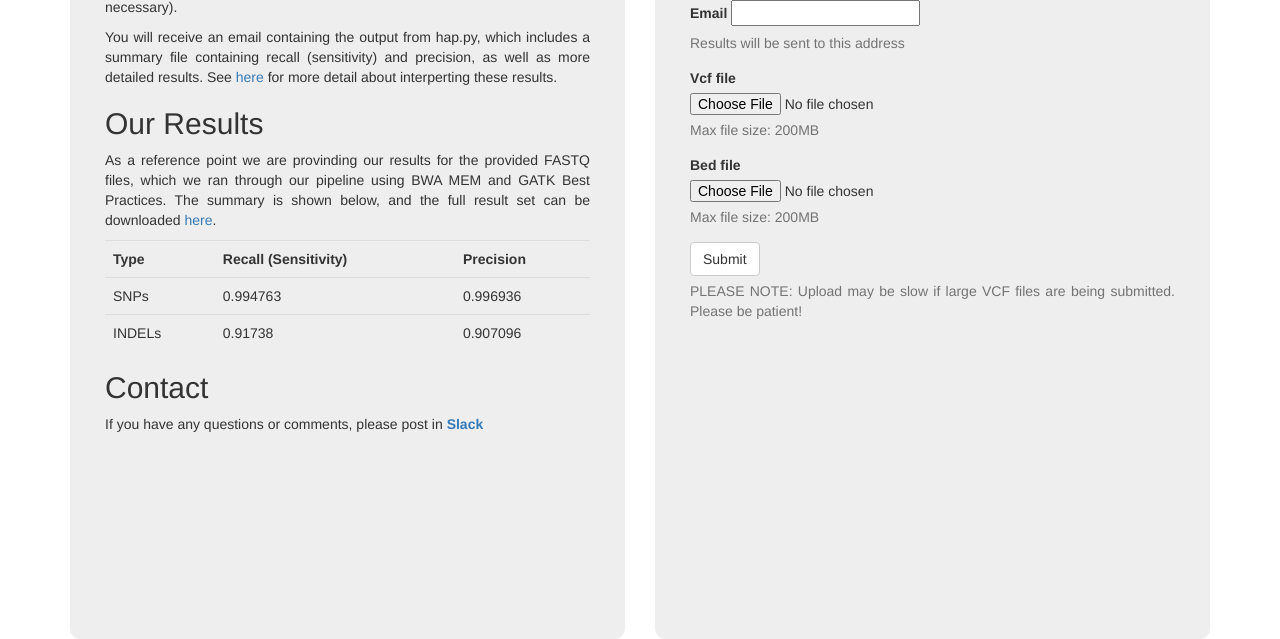
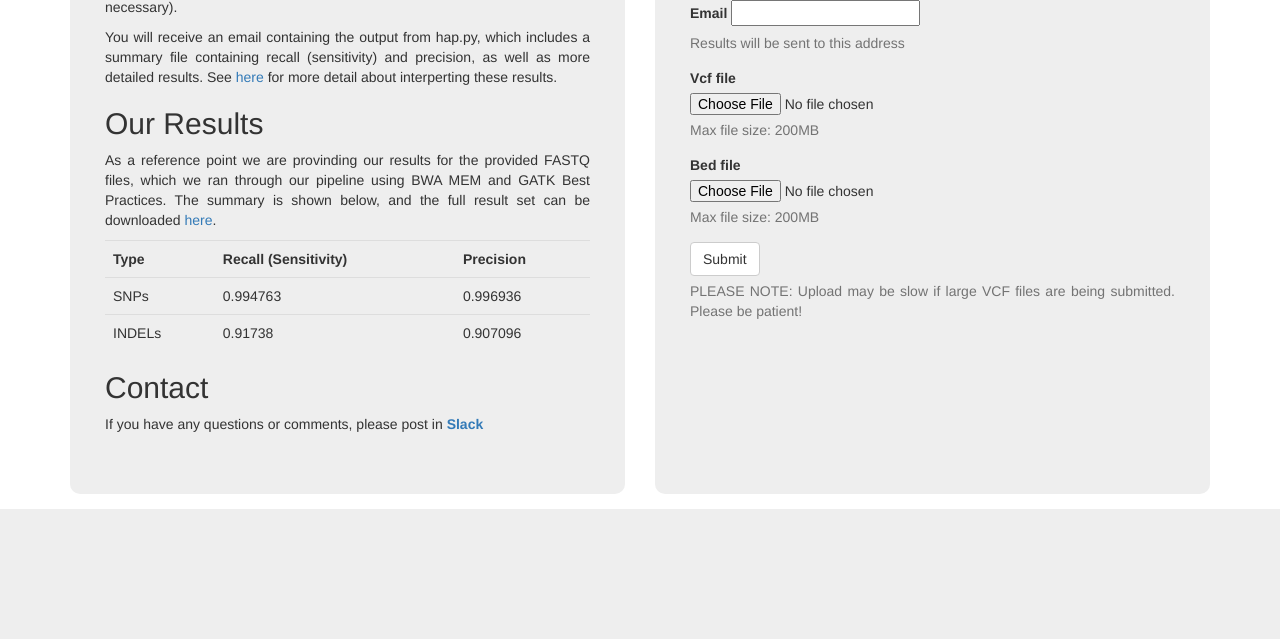
Before and after one commit to moka-guys/benchmarking_tool, a Django app: template happy_vcfeval/templates/happy_vcfeval/upload.html in a window 1280 px wide. Shown: the part 713-1352 px from the top of the page. After the commit the page ends 1222 px from the top, so only its background shows below. Run offline with Django 3.2, Linux system fonts and the light colour scheme; the template is opened without the code that fills it: most values are stand-ins (such as "Sample title", 1, 10 or a date in 2020); form fields are guessed from the names that the template uses; some libraries are stand-ins or nearby versions.

Commit message:
Layout tweaks

```diff
--- a/happy_vcfeval/templates/happy_vcfeval/upload.html
+++ b/happy_vcfeval/templates/happy_vcfeval/upload.html
@@ -5,7 +5,7 @@
 
 
 
-    <div class="container" style="padding-top:5px;text-align:justify">
+    <div class="container" style="padding-top:5px;padding-bottom:15px;text-align:justify">
       {% if known_issues %}
 		<div class="panel panel-danger">
 		  <div class="panel-heading">
@@ -39,7 +39,7 @@
       <!-- Example row of columns -->
       <div class="row">
       	<div class="col-md-6">
-        <div class="col-md-12" style="height:965px;background-color:#EEE;border-radius:10px">
+        <div class="col-md-12" style="height:820px;background-color:#EEE;border-radius:10px">
           <div style="padding:20px">
           <h2>About</h2>
           <p>This tool is provided for clinical labs to assess the performance of their NGS workflows. It is based on the <a href="https://doi.org/10.1101/270157" target="_blank">recommendations of the GA4GH benchmarking team</a> and uses <a href="https://github.com/Illumina/hap.py" target="_blank">Illumina hap.py {{happy_version}}</a>, powered by <a href="https://github.com/RealTimeGenomics/rtg-tools" target="_blank">RTG vcfeval</a>, to compare a sample VCF to the <a href="https://www.nist.gov/programs-projects/genome-bottle" target="_blank">NIST Genome in a Bottle NA12878</a> truth set.
@@ -77,7 +77,7 @@
         </div>
         </div>
         <div class="col-md-6">
-        <div class="col-md-12" style="height:965px;background-color:#EEE;border-radius:10px"">
+        <div class="col-md-12" style="height:820px;background-color:#EEE;border-radius:10px">
           <div style="padding:20px">
           <h2>Instructions</h2>
           <ol>
```
